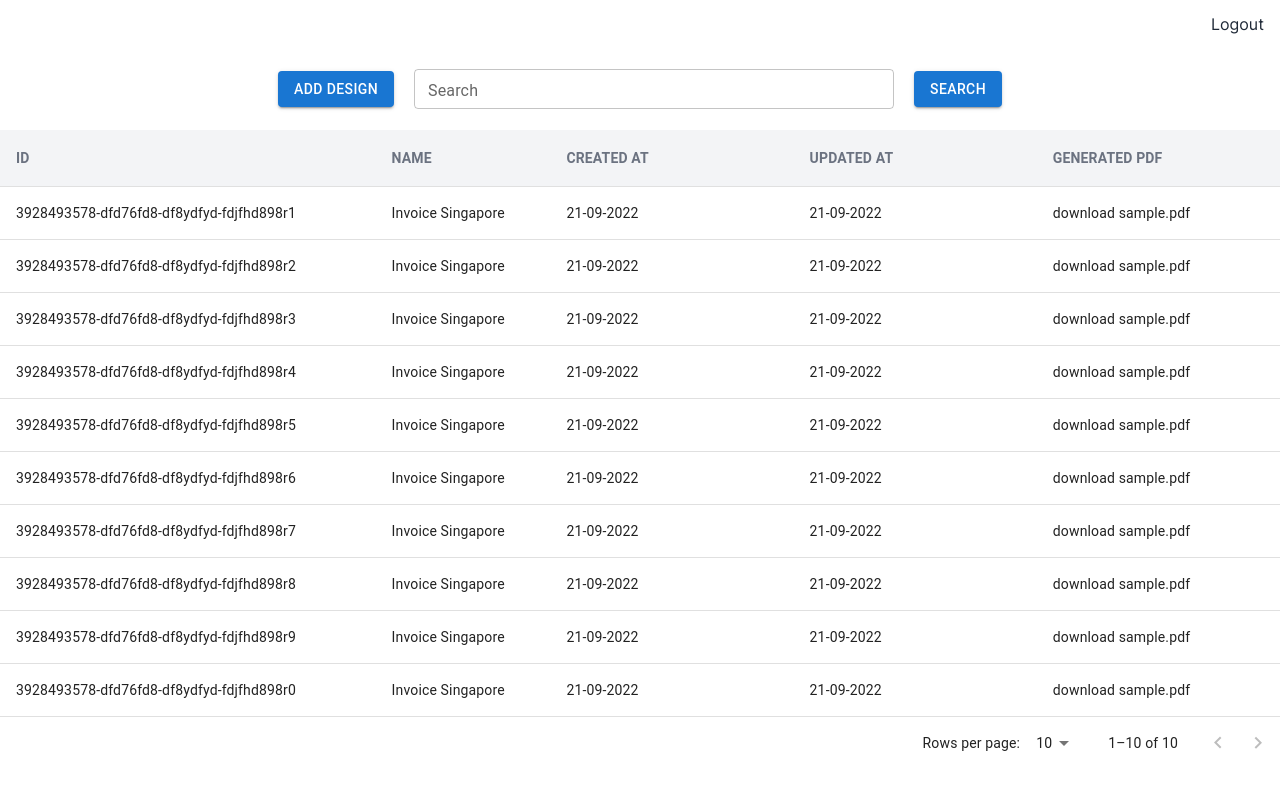
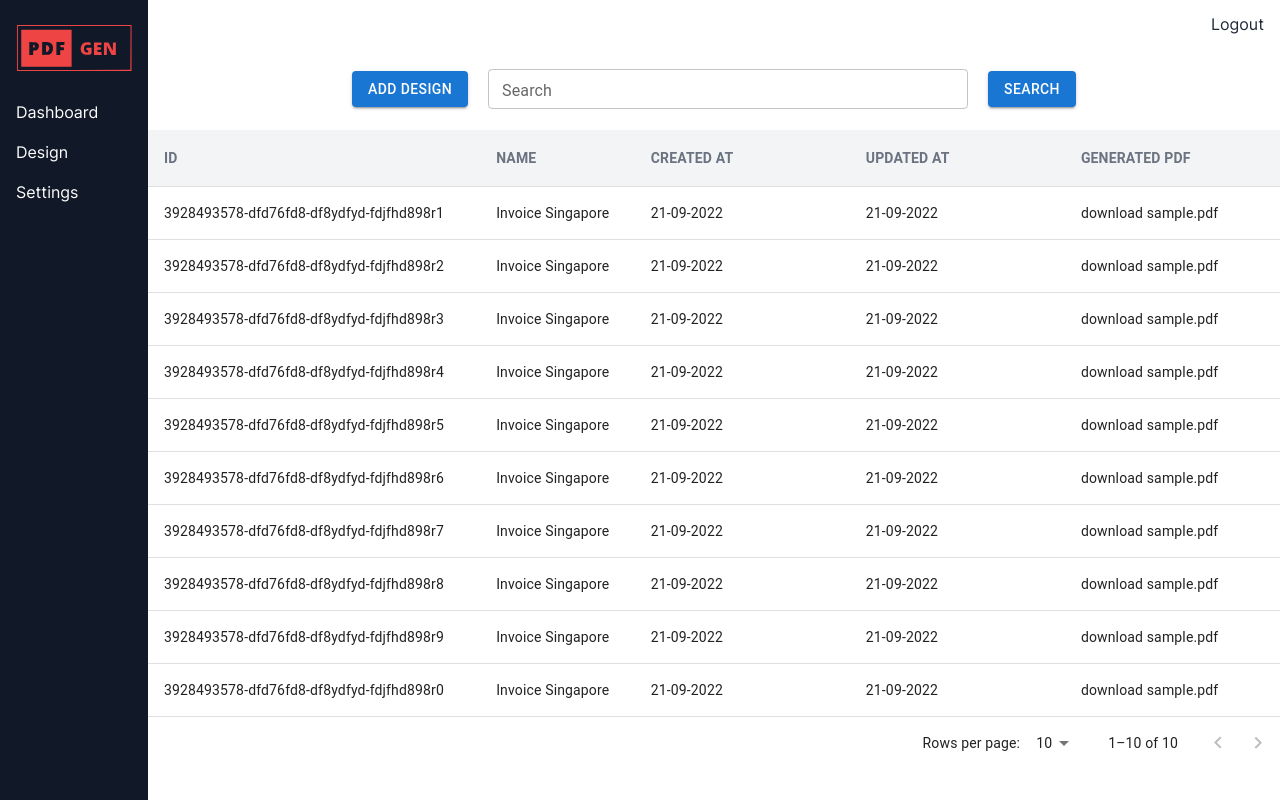
Before and after one commit to rengas/pdfgen-fe, a React (Vite) app: page /dashboard in a window 1280 px wide. Built offline with nearby package versions, Linux system fonts and the light colour scheme; no server answers; sample sign-in values are in the browser's storage.

Commit message:
added shell and profile components

```diff
--- a/src/App.css
+++ b/src/App.css
@@ -93,3 +93,41 @@ body {
 	height: calc(100vh - 3rem);
 	overflow: hidden;
 }
+
+.app {
+	display: flex;
+	height: 100vh;
+}
+
+.app__shell {
+	display: flex;
+	flex-direction: column;
+}
+
+.app__logo {
+	display: flex;
+	align-items: center;
+	justify-content: center;
+	margin-bottom: 2rem;
+}
+
+.app__logo img {
+	height: 3rem;
+}
+
+.app__menus {
+	display: flex;
+	flex-direction: column;
+	gap: 1.5rem;
+}
+
+.app__menus--link {
+	text-decoration: none;
+	color: #fff;
+}
+
+.sidebar {
+	background: #111827;
+	padding: 1.5rem 1rem;
+	width: 7.25rem;
+}
--- a/src/App.jsx
+++ b/src/App.jsx
@@ -1,47 +1,16 @@
-import { useState, useEffect } from 'react'
-import { BrowserRouter as Router, Route, Routes } from "react-router-dom";
-import { useAuthState } from "react-firebase-hooks/auth";
+import { BrowserRouter as Router } from "react-router-dom";
 
-import Login  from './components/Login/Login';
-import Register from "./components/Register/Register";
-import Reset from "./components/Reset/Reset";
-import Dashboard from "./components/Dashboard/Dashboard";
-import AddDesign from "./components/AddDesign/AddDesign";
-import { auth, logout } from "./config/firebase";
+import Shell from './components/Shell/Shell';
 import './App.css';
 
 function App() {
-  const [user, loading, error] = useAuthState(auth);
-
-  useEffect(() => {
-    if (loading) return;
-    // if (!user) return navigate("/");
-
-    if (user) {
-      console.log(user.accessToken);
-    }
-  }, [user, loading]);
-
   return (
     <div className="app">
-      {
-        user && <div className="app__header">
-          <a href="javascript:void(0)" className="app__logout" onClick={logout}>Logout</a>
-        </div>
-      }
-      <div className={`app__body ${user ? 'logged_in' : ''}`}>
-        <Router>
-          <Routes>
-            <Route exact path="/" element={<Login />} />
-            <Route exact path="/register" element={<Register />} />
-            <Route exact path="/reset" element={<Reset />} />
-            <Route exact path="/dashboard" element={<Dashboard />} />
-            <Route exact path="/add-design" element={<AddDesign />} />
-          </Routes>
-        </Router>
-      </div>
+      <Router>
+        <Shell />
+      </Router>
     </div>
   )
 }
 
-export default App
+export default App;
--- a/src/components/AddDesign/AddDesign.css
+++ b/src/components/AddDesign/AddDesign.css
@@ -1,6 +1,5 @@
 .add-design {
-    width: calc(100vw - 2rem);
-    height: calc(100vh - 2rem);
+    height: calc(100vh - 5rem);
     padding: 1rem;
     display: flex;
     align-items: stretch;
@@ -23,6 +22,10 @@
     gap: 2rem;
 }
 
+.add-design__action button {
+    font-size: .75rem;
+}
+
 .add-design__preview {
     flex: 0 0 32.5%;
     background-color: #f5f5f5;
--- a/src/components/AddDesign/AddDesign.jsx
+++ b/src/components/AddDesign/AddDesign.jsx
@@ -24,7 +24,7 @@ function AddDesign () {
                 <CodeEditor
                     value={code}
                     language="js"
-                    placeholder="Please enter JS code."
+                    placeholder="Please go lang template"
                     onChange={(evn) => setCode(evn.target.value)}
                     padding={15}
                     style={{
--- a/src/components/Dashboard/Dashboard.css
+++ b/src/components/Dashboard/Dashboard.css
@@ -1,11 +1,7 @@
 .dashboard {
     height: 100vh;
-    width: 100vw;
+    width: 100%;
     overflow-y: auto;
-
-    @supports (overflow-y: overlay) {
-        overflow-y: overlay;
-    }
 }
 
 .dashboard__header {
@@ -14,9 +10,8 @@
     gap: 1.25rem;
     align-items: center;
     justify-content: center;
-    margin: 0 20%;
+    margin: 0 10%;
     min-height: 3.125rem;
-    width: calc(60% - 2rem);
 }
 
 .dashboard__search--text {
--- /dev/null
+++ b/src/components/Profile/Profile.css
@@ -0,0 +1,37 @@
+.profile {
+    padding: 1rem;
+}
+
+.apikey {
+    display: flex;
+    align-items: center;
+    gap: 1rem;
+    margin-bottom: 1.5rem;
+}
+
+.apikey__header {
+    font-weight: 600;
+}
+
+.apikey__generate {
+    text-decoration: none;
+    background: #0EA5E9;
+    border: 1px solid #0EA5E9;
+    border-radius: .5rem;
+    padding: .5rem .75rem;
+    color: #fff;
+}
+
+.profile-data__header {
+    font-weight: 600;
+    margin-bottom: 1.5rem;
+}
+
+.profile-data__field {
+    display: flex;
+    gap: 1rem;
+}
+
+.profile-data__label {
+    font-weight: 500;
+}
--- /dev/null
+++ b/src/components/Profile/Profile.jsx
@@ -0,0 +1,33 @@
+import { useState, useEffect } from 'react'
+
+import './Profile.css';
+
+function Profile() {
+    const [profile, setProfile] = useState('');
+    const [apiKey, setApiKey] = useState('');
+
+    useEffect(() => {
+
+    }, []);
+
+    return (
+        <div className="profile">
+            <div className="apikey">
+                <div className="apikey__header">Your API KEY:</div>
+                {apiKey && <div className="apikey__value">{apiKey}</div>}
+                {!apiKey && <div className="apikey__value">&nbsp;</div>}
+                <a href="javascript:void(0)" className="apikey__generate">Generate</a>
+            </div>
+
+            <div className="profile__body profile-data">
+                <div className="profile-data__header">Profile</div>
+                <div className="profile-data__field">
+                    <div className="profile-data__label">Email:</div>
+                    <div className="profile-data__value">{profile}</div>
+                </div>
+            </div>
+        </div>
+    )
+}
+
+export default Profile;
--- /dev/null
+++ b/src/components/Shell/Shell.css
@@ -0,0 +1,3 @@
+.app__shell.logged__in {
+    width: calc(100vw - 7.25rem);
+}
--- /dev/null
+++ b/src/components/Shell/Shell.jsx
@@ -0,0 +1,66 @@
+import { Route, Routes } from "react-router-dom";
+import { useAuthState } from "react-firebase-hooks/auth";
+import { useNavigate } from "react-router-dom";
+import { useState, useEffect } from 'react'
+
+import Login  from '../Login/Login';
+import Register from "../Register/Register";
+import Reset from "../Reset/Reset";
+import Dashboard from "../Dashboard/Dashboard";
+import AddDesign from "../AddDesign/AddDesign";
+import Profile from "../Profile/Profile";
+import { auth, logout } from "../../config/firebase";
+import "./Shell.css";
+
+function Shell() {
+    const [user, loading, error] = useAuthState(auth);
+    const navigate = useNavigate();
+
+    useEffect(() => {
+        if (loading) return;
+
+        if (!user) {
+            return navigate("/")
+        } else if (user) {
+            return navigate('/dashboard');
+        }
+    }, [user, loading]);
+
+    return (
+        <>
+            {
+                user && <div className="sidebar">
+                    <div className="app__logo">
+                        <img src="public/logo.svg" alt="Logo Image" />
+                    </div>
+
+                    <div className="app__menus">
+                        <a href="javascript:void(0)" className="app__menus--link" onClick={() => navigate('/dashboard')}>Dashboard</a>
+                        <a href="javascript:void(0)" className="app__menus--link" onClick={() => navigate('/add-design')}>Design</a>
+                        <a href="javascript:void(0)" className="app__menus--link" onClick={() => navigate('/profile')}>Settings</a>
+                    </div>
+                </div>
+            }
+
+            <div className={`app__shell ${user ? 'logged__in' : 'logged__out'}`}>
+                {
+                    user && <div className="app__header">
+                        <a href="javascript:void(0)" className="app__logout" onClick={logout}>Logout</a>
+                    </div>
+                }
+                <div className={`app__body ${user ? 'logged_in' : ''}`}>
+                    <Routes>
+                        <Route exact path="/" element={<Login />} />
+                        <Route exact path="/register" element={<Register />} />
+                        <Route exact path="/reset" element={<Reset />} />
+                        <Route exact path="/dashboard" element={<Dashboard />} />
+                        <Route exact path="/add-design" element={<AddDesign />} />
+                        <Route exact path="/profile" element={<Profile />} />
+                    </Routes>
+                </div>
+            </div>
+        </>
+    )
+}
+
+export default Shell;
```
